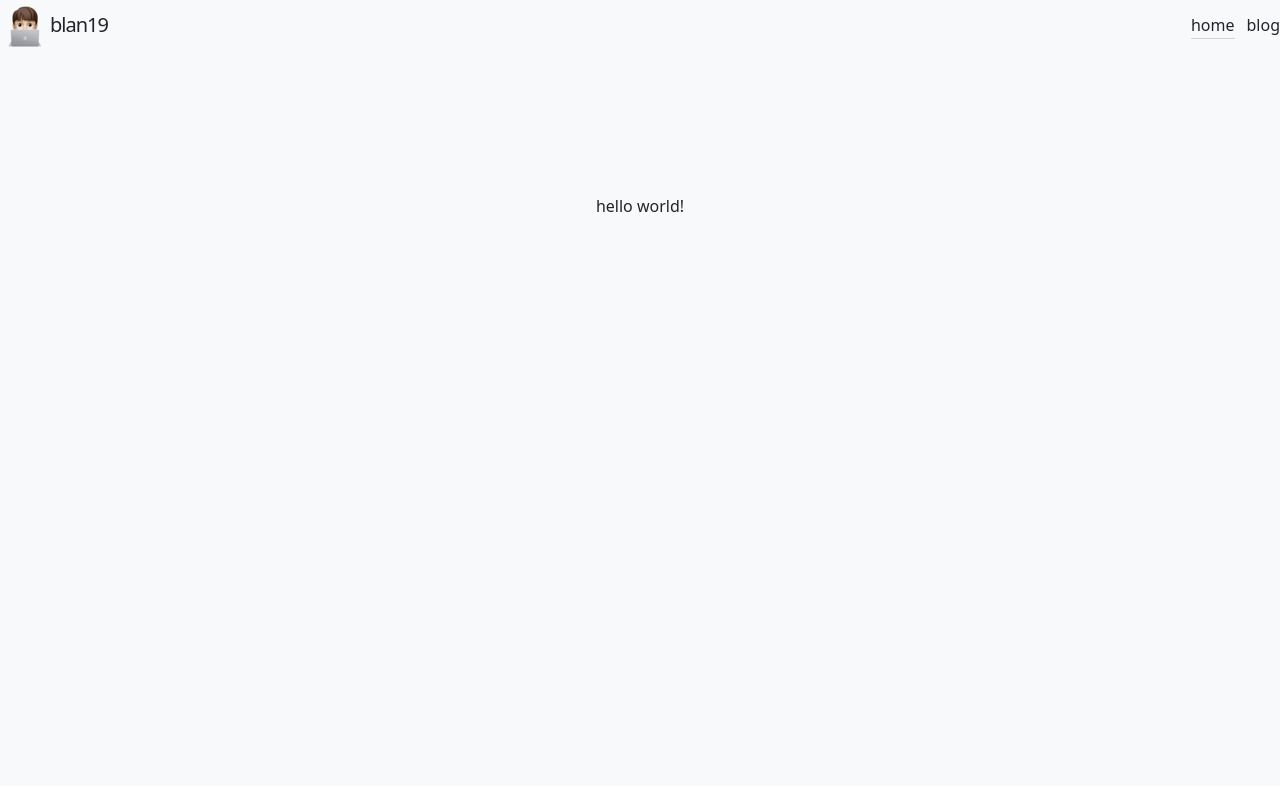
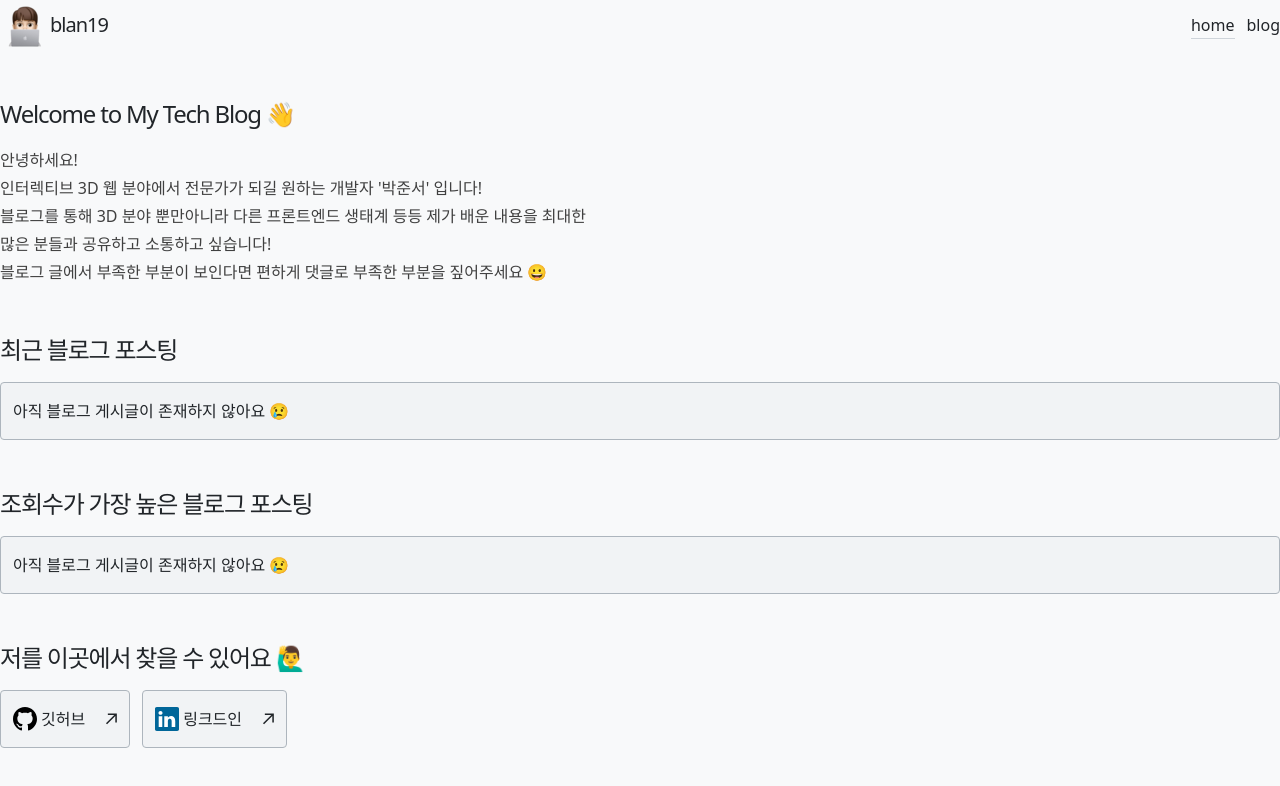
Before and after one commit to blan19/blan19.com, a Next.js app: page / in a window 1280 px wide. Shown: the top 786 px of the page. Built offline with nearby package versions, Linux system fonts and the light colour scheme.

Commit message:
feat: add Home Page

```diff
--- a/src/app/page.tsx
+++ b/src/app/page.tsx
@@ -1,7 +1,117 @@
+import type { ReactNode } from "react";
+
+const ArrowIcon = () => {
+  return (
+    <svg
+      width="12"
+      height="12"
+      viewBox="0 0 12 12"
+      fill="none"
+      xmlns="http://www.w3.org/2000/svg"
+    >
+      <path
+        d="M2.07102 11.3494L0.963068 10.2415L9.2017 1.98864H2.83807L2.85227 0.454545H11.8438V9.46023H10.2955L10.3097 3.09659L2.07102 11.3494Z"
+        fill="currentColor"
+      />
+    </svg>
+  );
+};
+
+const FindMeLink = ({
+  children,
+  link,
+  name,
+}: {
+  children: ReactNode;
+  link: string;
+  name: string;
+}) => {
+  return (
+    <a
+      className="group card flex gap-5"
+      rel="noopener noreferrer"
+      target="_blank"
+      href={link}
+    >
+      <div className="flex gap-1">
+        {children}
+        <p>{name}</p>
+      </div>
+      <div className="transform transition-transform duration-300 group-hover:-rotate-12">
+        <ArrowIcon />
+      </div>
+    </a>
+  );
+};
+
 export default function Home() {
   return (
-    <main className="flex min-h-screen flex-col items-center justify-between p-24">
-      <div>hello world!</div>
-    </main>
+    <section className="grid gap-12">
+      <div>
+        <h1 className="font-medium text-2xl mb-4 tracking-tighter">
+          Welcome to My Tech Blog 👋
+        </h1>
+        <p className="w-full prose prose-neutral dark:prose-invert whitespace-pre-line">{`안녕하세요!\n인터렉티브 3D 웹 분야에서 전문가가 되길 원하는 개발자 '박준서' 입니다!\n블로그를 통해 3D 분야 뿐만아니라 다른 프론트엔드 생태계 등등 제가 배운 내용을 최대한 많은 분들과 공유하고 소통하고 싶습니다!\n블로그 글에서 부족한 부분이 보인다면 편하게 댓글로 부족한 부분을 짚어주세요 😀`}</p>
+      </div>
+      <div>
+        <h1 className="font-medium text-2xl mb-4 tracking-tighter">
+          최근 블로그 포스팅
+        </h1>
+        <div className="card">
+          <p>아직 블로그 게시글이 존재하지 않아요 😢</p>
+        </div>
+      </div>
+      <div>
+        <h1 className="font-medium text-2xl mb-4 tracking-tighter">
+          조회수가 가장 높은 블로그 포스팅
+        </h1>
+        <div className="card">
+          <p>아직 블로그 게시글이 존재하지 않아요 😢</p>
+        </div>
+      </div>
+      <div>
+        <h1 className="font-medium text-2xl mb-4 tracking-tighter">
+          저를 이곳에서 찾을 수 있어요 🙋‍♂️
+        </h1>
+        <ul className="flex gap-3">
+          <li>
+            <FindMeLink link="https://github.com/blan19" name="깃허브">
+              <svg
+                xmlns="http://www.w3.org/2000/svg"
+                width="24"
+                height="24"
+                viewBox="0 0 24 24"
+              >
+                <path d="M12 0c-6.626 0-12 5.373-12 12 0 5.302 3.438 9.8 8.207 11.387.599.111.793-.261.793-.577v-2.234c-3.338.726-4.033-1.416-4.033-1.416-.546-1.387-1.333-1.756-1.333-1.756-1.089-.745.083-.729.083-.729 1.205.084 1.839 1.237 1.839 1.237 1.07 1.834 2.807 1.304 3.492.997.107-.775.418-1.305.762-1.604-2.665-.305-5.467-1.334-5.467-5.931 0-1.311.469-2.381 1.236-3.221-.124-.303-.535-1.524.117-3.176 0 0 1.008-.322 3.301 1.23.957-.266 1.983-.399 3.003-.404 1.02.005 2.047.138 3.006.404 2.291-1.552 3.297-1.23 3.297-1.23.653 1.653.242 2.874.118 3.176.77.84 1.235 1.911 1.235 3.221 0 4.609-2.807 5.624-5.479 5.921.43.372.823 1.102.823 2.222v3.293c0 .319.192.694.801.576 4.765-1.589 8.199-6.086 8.199-11.386 0-6.627-5.373-12-12-12z" />
+              </svg>
+            </FindMeLink>
+          </li>
+          <li>
+            <FindMeLink
+              link="https://www.linkedin.com/in/junseo-park-976400236"
+              name="링크드인"
+            >
+              <svg
+                height="24"
+                width="24"
+                xmlns="http://www.w3.org/2000/svg"
+                viewBox="0 0 256 256"
+              >
+                <g fill="none">
+                  <path
+                    d="M0 18.338C0 8.216 8.474 0 18.92 0h218.16C247.53 0 256 8.216 256 18.338v219.327C256 247.79 247.53 256 237.08 256H18.92C8.475 256 0 247.791 0 237.668V18.335z"
+                    fill="#069"
+                  />
+                  <path
+                    d="M77.796 214.238V98.986H39.488v115.252H77.8zM58.65 83.253c13.356 0 21.671-8.85 21.671-19.91-.25-11.312-8.315-19.915-21.417-19.915-13.111 0-21.674 8.603-21.674 19.914 0 11.06 8.312 19.91 21.169 19.91h.248zM99 214.238h38.305v-64.355c0-3.44.25-6.889 1.262-9.346 2.768-6.885 9.071-14.012 19.656-14.012 13.858 0 19.405 10.568 19.405 26.063v61.65h38.304v-66.082c0-35.399-18.896-51.872-44.099-51.872-20.663 0-29.738 11.549-34.78 19.415h.255V98.99H99.002c.5 10.812-.003 115.252-.003 115.252z"
+                    fill="#fff"
+                  />
+                </g>
+              </svg>
+            </FindMeLink>
+          </li>
+        </ul>
+      </div>
+    </section>
   );
 }
```
